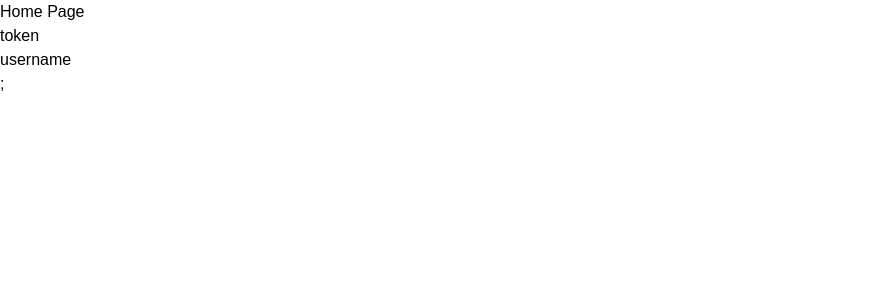
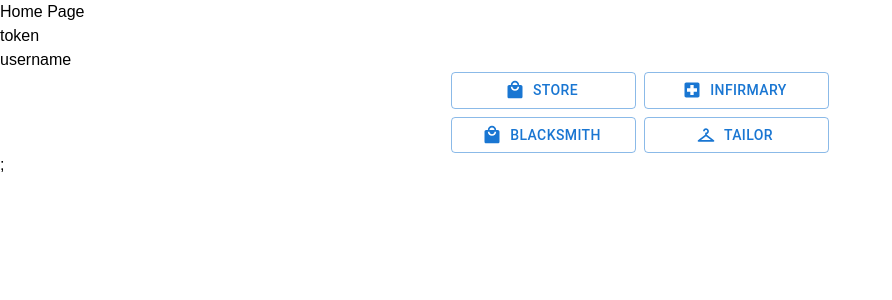
Before and after one commit to ariqpradipa/acresonline, a Next.js app: page /w/home in a window 1280 px wide. Shown: the top 300 px of the page, without its empty margins (0-892 px from the left). Built offline with nearby package versions, Linux system fonts and the light colour scheme.

Commit message:
add option on home

```diff
--- a/pages/w/home.js
+++ b/pages/w/home.js
@@ -1,6 +1,12 @@
 import * as React from "react";
 import Cookies from "js-cookie";
+import Button from '@mui/material/Button';
 import axios from "axios";
+
+//icons
+import LocalMallIcon from '@mui/icons-material/LocalMall';
+import LocalHospitalIcon from '@mui/icons-material/LocalHospital';
+import CheckroomIcon from '@mui/icons-material/Checkroom';
 
 const Swal = require('sweetalert2');
 
@@ -18,10 +24,30 @@ export default function Home() {
     }, []);
 
     return (
-        <div>
-            <h1>Home Page</h1>
-            <h1>token {token}</h1>
-            <h1>username {username}</h1>
-        </div>
+        <>
+            <div>
+                <h1>Home Page</h1>
+                <h1>token {token}</h1>
+                <h1>username {username}</h1>
+            </div>
+            <div className="flex flex-col justify-center items-center space-y-2">
+                <div className="flex space-x-2">
+                    <Button variant="outlined" startIcon={<LocalMallIcon />} sx={{ width: 185 }} className="justify-start">
+                        Store
+                    </Button>
+                    <Button variant="outlined" startIcon={<LocalHospitalIcon />} sx={{ width: 185 }} className="justify-start">
+                        Infirmary
+                    </Button>
+                </div>
+                <div className="flex space-x-2">
+                    <Button variant="outlined" startIcon={<LocalMallIcon />} sx={{ width: 185 }} className="justify-start">
+                        Blacksmith
+                    </Button>
+                    <Button variant="outlined" startIcon={<CheckroomIcon />} sx={{ width: 185 }} className="justify-start">
+                        Tailor
+                    </Button>
+                </div>
+            </div>
+        </>
     );
 }
```
